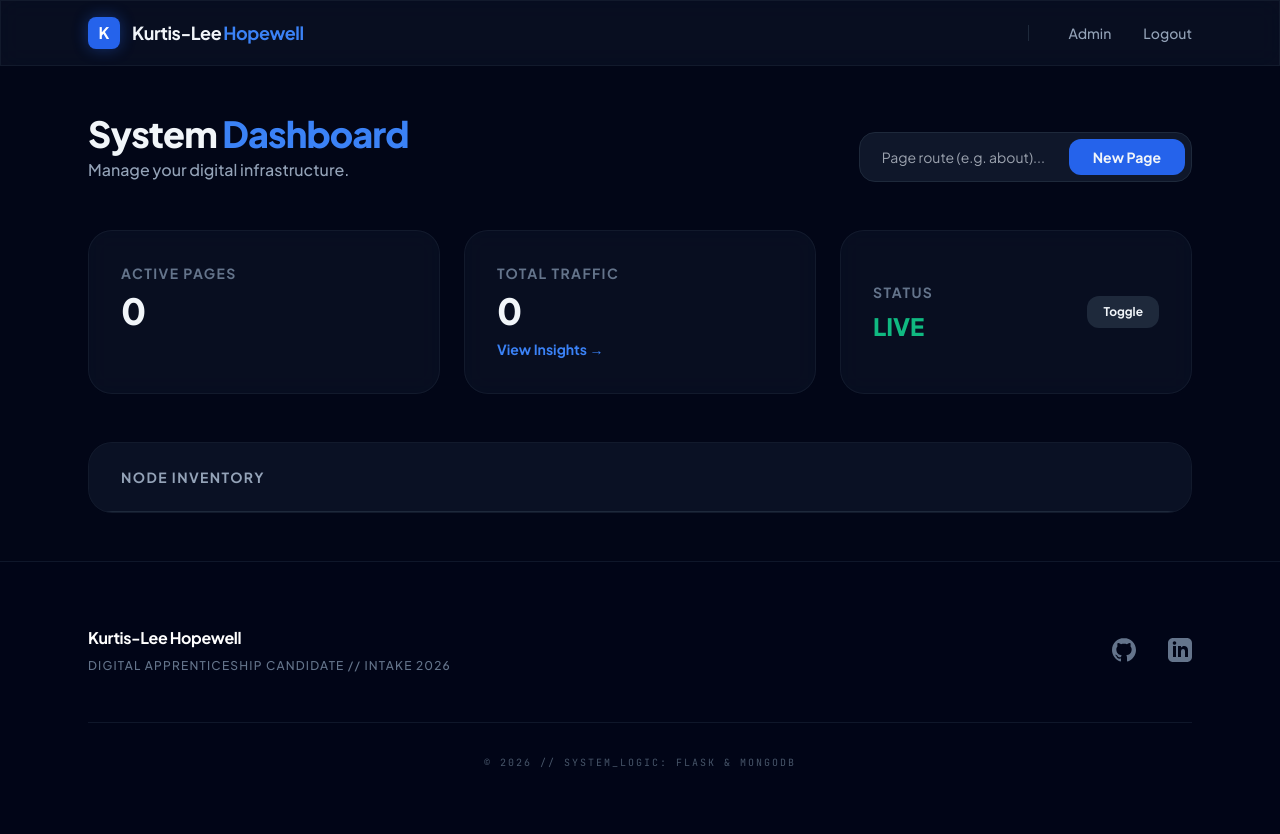
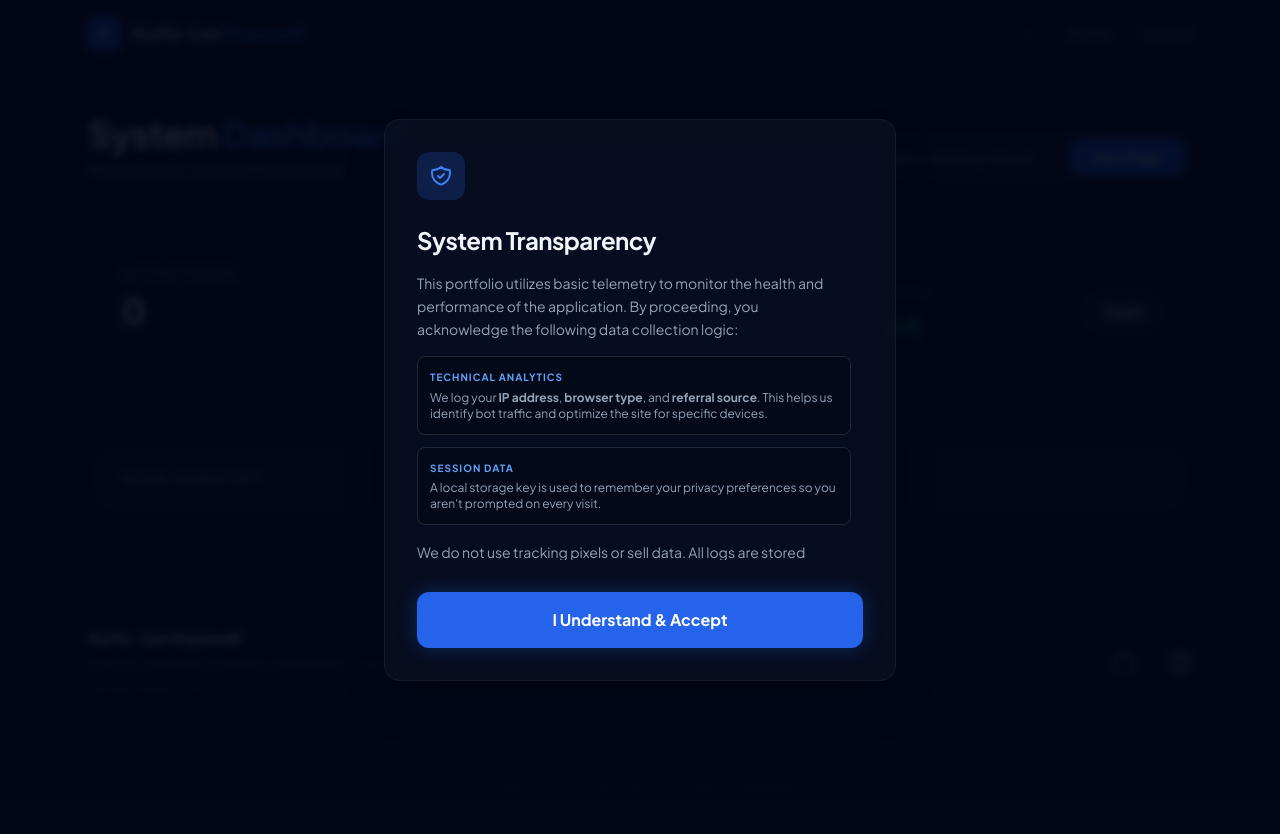
Before and after one commit to Kalmai221/portfolio, a Flask app: page /admin in a window 1280 px wide. After the commit the page ends 681 px from the top, so only its background shows below. Run offline with Flask 3, Linux system fonts and the light colour scheme; the visitor is signed in with stand-in values (Sample User, id 1); data that the repository does not hold is empty; some libraries are stand-ins or nearby versions.

Commit message:
Added Cookie Prompt and Privacy Policy

```diff
--- a/api/templates/layout.html
+++ b/api/templates/layout.html
@@ -50,13 +50,52 @@
         }
         .glass { @apply bg-slate-900/50 backdrop-blur-md border border-slate-800/50; }
         .nav-link { @apply text-sm font-medium text-slate-400 hover:text-white transition-colors duration-200; }
+
+        body.modal-open { overflow: hidden; }
+
+        .custom-scrollbar::-webkit-scrollbar { width: 4px; }
+        .custom-scrollbar::-webkit-scrollbar-track { background: transparent; }
+        .custom-scrollbar::-webkit-scrollbar-thumb { background: #1e293b; border-radius: 10px; }
     </style>
 </head>
 <body class="min-h-screen flex flex-col">
 
+    <div id="cookie-modal" class="fixed inset-0 z-[100] flex items-center justify-center p-4 bg-slate-950/90 backdrop-blur-sm hidden">
+        <div class="glass max-w-lg w-full p-8 rounded-2xl shadow-2xl border-blue-500/20">
+            <div class="w-12 h-12 bg-blue-600/20 rounded-xl flex items-center justify-center mb-6">
+                <svg class="w-6 h-6 text-blue-500" fill="none" stroke="currentColor" viewBox="0 0 24 24">
+                    <path stroke-linecap="round" stroke-linejoin="round" stroke-width="2" d="M9 12l2 2 4-4m5.618-4.016A11.955 11.955 0 0112 2.944a11.955 11.955 0 01-8.618 3.04A12.02 12.02 0 003 9c0 5.591 3.824 10.29 9 11.622 5.176-1.332 9-6.03 9-11.622 0-1.042-.133-2.052-.382-3.016z"/>
+                </svg>
+            </div>
+
+            <h2 class="text-2xl font-bold mb-4">System Transparency</h2>
+
+            <div class="space-y-4 text-slate-400 text-sm leading-relaxed mb-8 max-h-72 overflow-y-auto pr-3 custom-scrollbar">
+                <p>This portfolio utilizes basic telemetry to monitor the health and performance of the application. By proceeding, you acknowledge the following data collection logic:</p>
+
+                <div class="space-y-3">
+                    <div class="p-3 bg-slate-950/50 rounded-lg border border-slate-800">
+                        <p class="font-bold text-blue-400 text-[10px] uppercase tracking-widest mb-1">Technical Analytics</p>
+                        <p class="text-xs">We log your <strong>IP address</strong>, <strong>browser type</strong>, and <strong>referral source</strong>. This helps us identify bot traffic and optimize the site for specific devices.</p>
+                    </div>
+
+                    <div class="p-3 bg-slate-950/50 rounded-lg border border-slate-800">
+                        <p class="font-bold text-blue-400 text-[10px] uppercase tracking-widest mb-1">Session Data</p>
+                        <p class="text-xs">A local storage key is used to remember your privacy preferences so you aren't prompted on every visit.</p>
+                    </div>
+                </div>
+
+                <p>We do not use tracking pixels or sell data. All logs are stored securely in our MongoDB instance and used purely for architectural refinement.</p>
+            </div>
+
+            <button id="accept-cookies" class="w-full py-4 bg-blue-600 hover:bg-blue-500 text-white font-bold rounded-xl transition-all shadow-[0_0_20px_rgba(37,99,235,0.3)]">
+                I Understand & Accept
+            </button>
+        </div>
+    </div>
+
     <nav class="glass sticky top-0 z-50 border-x-0 border-t-0 border-b">
         <div class="max-w-6xl mx-auto px-6 h-16 flex items-center justify-between">
-
             <a href="/" class="group flex items-center gap-3">
                 <div class="w-8 h-8 bg-blue-600 rounded-lg flex items-center justify-center font-bold text-white group-hover:rotate-12 transition-transform uppercase shadow-[0_0_15px_rgba(37,99,235,0.4)]">
                     {{ settings.site_name_first[0] if settings.site_name_first else 'K' }}
@@ -97,14 +136,17 @@
 
     <footer class="border-t border-slate-900 bg-slate-950/80 py-16">
         <div class="max-w-6xl mx-auto px-6">
-            <div class="flex flex-col md:flex-row justify-between items-center gap-8">
-                <div class="space-y-2 text-center md:text-left">
+            <div class="flex flex-col md:flex-row justify-between items-start md:items-center gap-8">
+                <div class="space-y-2 text-left">
                     <p class="text-white font-bold tracking-tight">
                         {{ settings.site_name_first }} {{ settings.site_name_last }}
                     </p>
                     <p class="text-slate-500 text-xs font-medium uppercase tracking-widest">
                         Digital Apprenticeship Candidate // Intake 2026
                     </p>
+                    <button onclick="showPrivacyModal()" class="text-slate-600 hover:text-blue-400 text-[10px] uppercase tracking-widest mt-4 transition-colors">
+                        Review Privacy Policy
+                    </button>
                 </div>
 
                 <div class="flex items-center gap-8">
@@ -126,5 +168,29 @@
             </div>
         </div>
     </footer>
+
+    <script>
+        const modal = document.getElementById('cookie-modal');
+        const acceptBtn = document.getElementById('accept-cookies');
+
+        function showPrivacyModal() {
+            modal.classList.remove('hidden');
+            document.body.classList.add('modal-open');
+        }
+
+        document.addEventListener('DOMContentLoaded', () => {
+            if (!localStorage.getItem('cookieConsent')) {
+                showPrivacyModal();
+            }
+
+            acceptBtn.addEventListener('click', () => {
+                localStorage.setItem('cookieConsent', 'true');
+                modal.classList.add('hidden');
+                document.body.classList.remove('modal-open');
+                // Optional: trigger analytics hit only after consent
+                location.reload();
+            });
+        });
+    </script>
 </body>
 </html>
```
